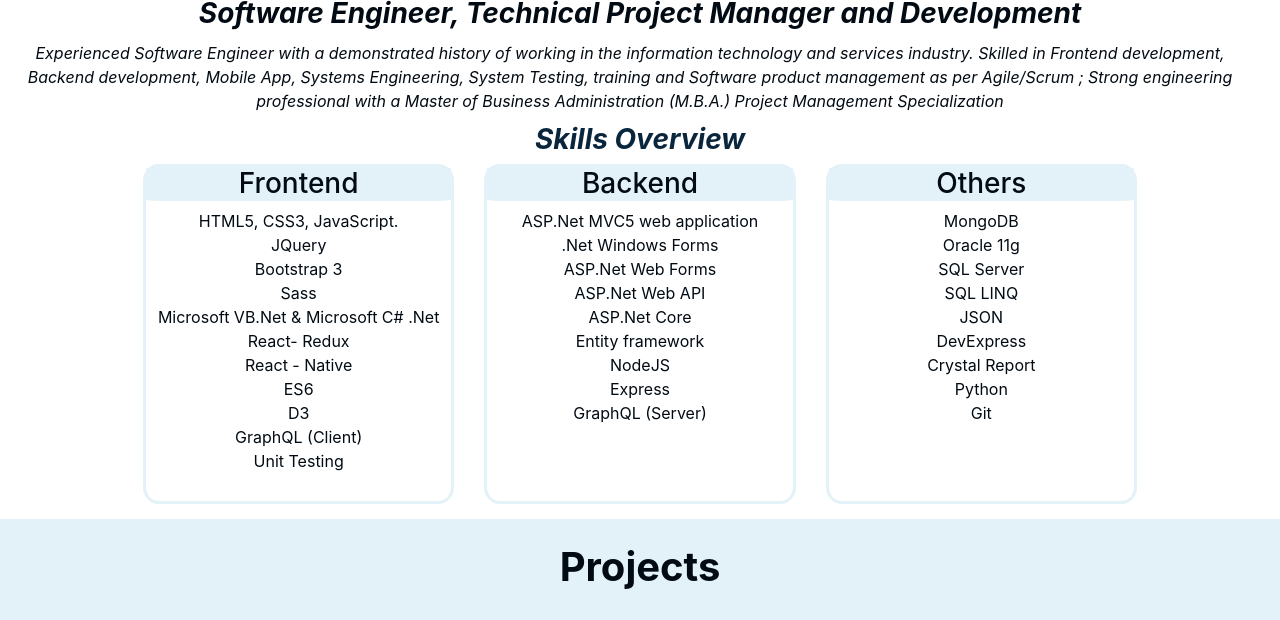
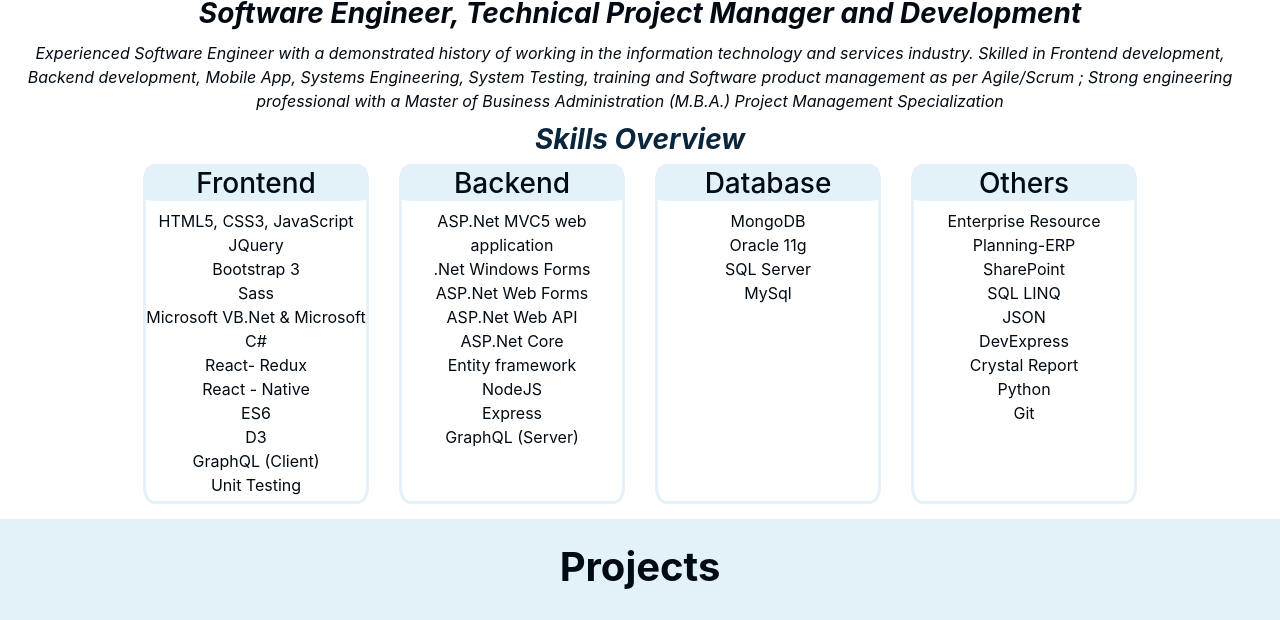
Before and after one commit to munnes/NasreenPortfolio, a plain HTML site: page index.html in a window 1280 px wide. Shown: the part 311-931 px from the top of the page. Drawn offline with nearby package versions, Linux system fonts and the light colour scheme.

Commit message:
Update index.html

```diff
--- a/index.html
+++ b/index.html
@@ -60,15 +60,15 @@
 <div  class="container-fluid"  id="skillContainer">
 
   <div class="row "  >
-<div class=" col-sm-6 col-lg-4 " >
+<div class=" col-sm-6 col-lg-3 " >
 <div class="skills">
   <h3>Frontend</h3>
   <p>
-      HTML5, CSS3, JavaScript.<br />
+      HTML5, CSS3, JavaScript<br />
       JQuery<br />
       Bootstrap 3<br />
       Sass<br/>
-      Microsoft VB.Net & Microsoft C# .Net<br />
+      Microsoft VB.Net & Microsoft C#<br />
       React- Redux<br/>
       React - Native<br/>
       ES6<br/>
@@ -78,7 +78,7 @@
 </p>
 </div>
 </div>
-<div class=" col-sm-6 col-lg-4 " >
+<div class=" col-sm-6 col-lg-3 " >
   <div class="skills">
   <h3>Backend</h3>
   <p>
@@ -94,13 +94,24 @@
   </p>
   </div>
 </div>
-<div class=" col-sm-6 col-lg-4 " >
+<div class=" col-sm-6 col-lg-3 " >
   <div class="skills">
-  <h3>Others</h3>
+  <h3>Database</h3>
   <p>
       MongoDB<br/>
       Oracle 11g<br/>
       SQL Server<br/>
+      MySql<br/>
+  </p>
+</div>
+</div>
+
+      <div class=" col-sm-6 col-lg-3 " >
+  <div class="skills">
+  <h3>Others</h3>
+  <p>
+      Enterprise Resource Planning-ERP<br/>
+      SharePoint <br/>
       SQL LINQ<br/>
       JSON<br/>
       DevExpress<br/>
@@ -110,6 +121,7 @@
   </p>
 </div>
 </div>
+
   </div>
 </div>
 </section>
```
